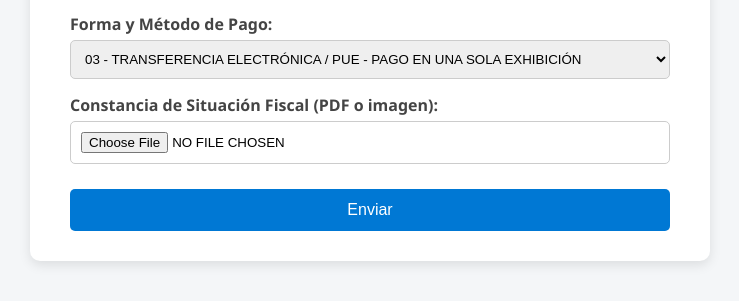
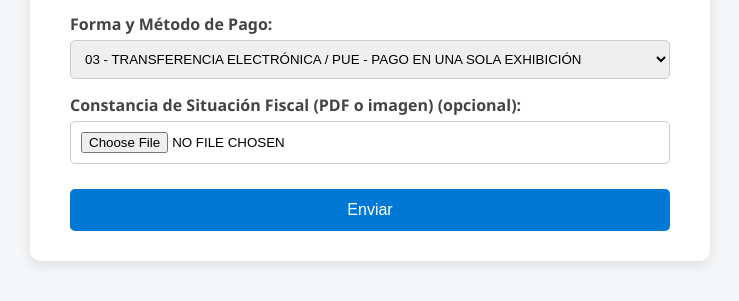
Before and after one commit to JMCisnerosP/Formulario_Factura_app, a Flask app: page / in a window 1280 px wide. Shown: the part 782-1083 px from the top of the page, without its empty margins (270-1009 px from the left). Run offline with Flask 3, Linux system fonts and the light colour scheme.

Commit message:
Update formulario.html

```diff
--- a/templates/formulario.html
+++ b/templates/formulario.html
@@ -142,7 +142,7 @@
         <option value="99|PPD">99 - Por definir / PPD - Pago en parcialidades o diferido</option>
     </select>
 
-    <label>Constancia de Situación Fiscal (PDF o imagen):</label>
+    <label>Constancia de Situación Fiscal (PDF o imagen) (opcional):</label>
     <input type="file" name="constancia" accept=".pdf,.jpg,.jpeg,.png">
 
     <input type="submit" value="Enviar">
```
